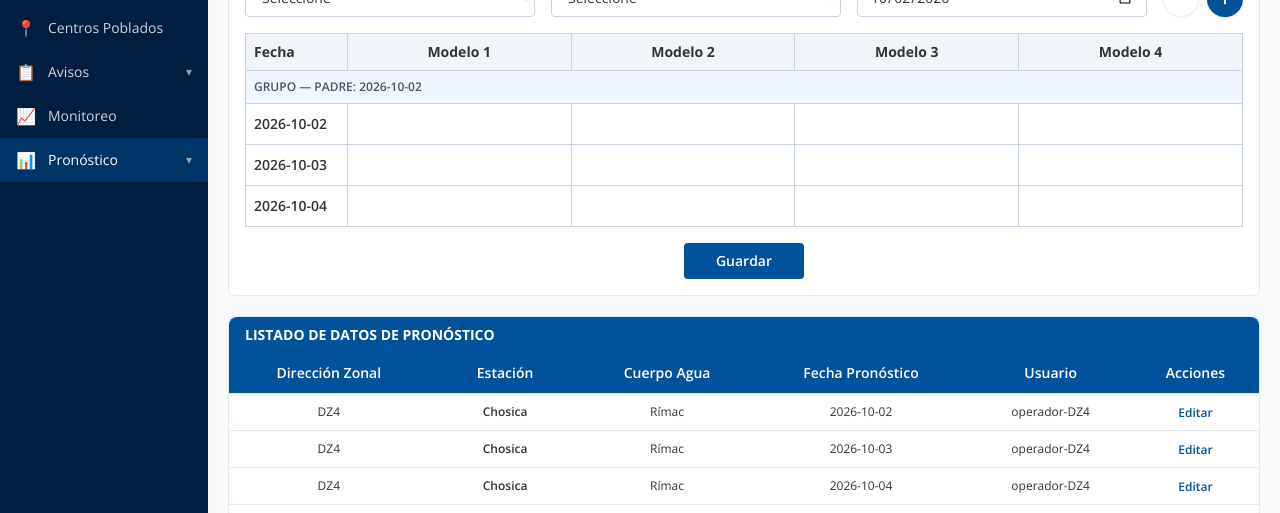
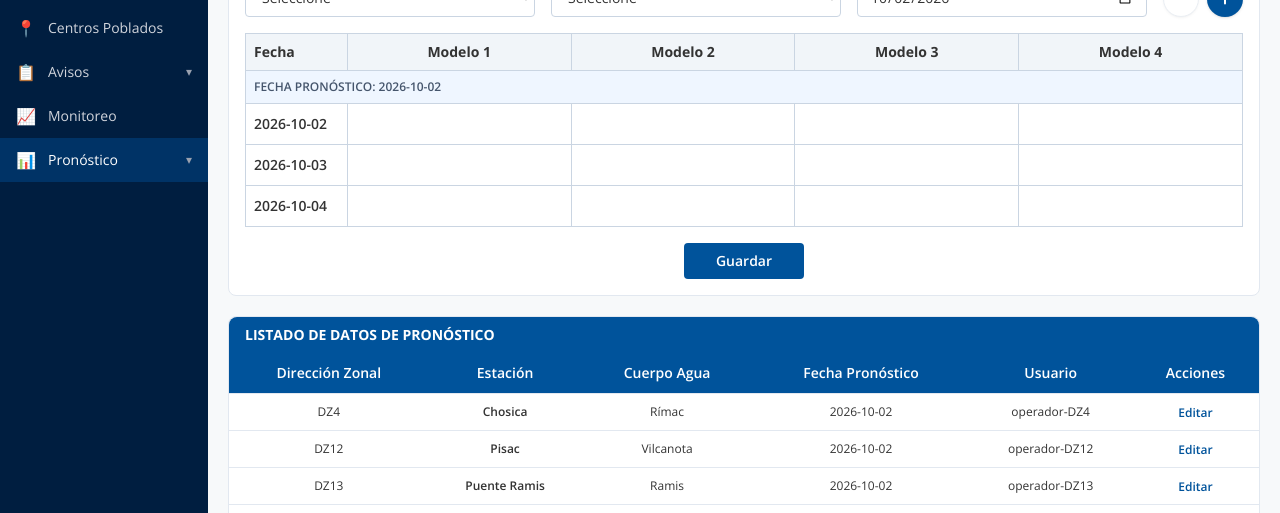
Before and after one commit to franklinsilva99/senamhi-hidrologia-dashboard, a Next.js app: page /admin/pronostico in a window 1280 px wide. Shown: the part 287-800 px from the top of the page. Built offline with nearby package versions, Linux system fonts and the light colour scheme.

Commit message:
feat(pronostico): listado agrupado por fecha padre y edicion del grupo completo

```diff
--- a/app/admin/pronostico/page.tsx
+++ b/app/admin/pronostico/page.tsx
@@ -57,8 +57,8 @@ export default function AdminPronosticoPage() {
   const [inputs, setInputs] = useState<ForecastInput[]>([]);
   const [fecha, setFecha] = useState<string>(ANCHOR);
   const [extraGrupos, setExtraGrupos] = useState(0);
-  const [editing, setEditing] = useState<{ stationId: string; fecha: string } | null>(null);
-  const [editModelos, setEditModelos] = useState<Record<number, string>>({});
+  const [editing, setEditing] = useState<{ stationId: string; padre: string; fechas: string[] } | null>(null);
+  const [editModelos, setEditModelos] = useState<Record<string, Record<number, string>>>({});
 
   useEffect(() => {
     // eslint-disable-next-line react-hooks/set-state-in-effect -- hidratación desde localStorage (sistema externo)
@@ -80,6 +80,30 @@ export default function AdminPronosticoPage() {
     () => new Map(inputs.map((i) => [`${i.stationId}|${i.fecha}`, i.usuario])),
     [inputs]
   );
+
+  // Padre por (estación|fecha), para agrupar el listado.
+  const padrePorKey = useMemo(() => {
+    const m = new Map<string, string>();
+    for (const i of inputs) {
+      if (i.padre) m.set(`${i.stationId}|${i.fecha}`, i.padre);
+    }
+    return m;
+  }, [inputs]);
+
+  // Listado agrupado: una fila por (estación, padre), con las fechas del grupo.
+  const listadoAgrupado = useMemo(() => {
+    const m = new Map<string, { stationId: string; padre: string; fechas: string[] }>();
+    for (const fd of diario) {
+      const padre = padrePorKey.get(`${fd.stationId}|${fd.fecha}`) ?? fd.fecha;
+      const key = `${fd.stationId}|${padre}`;
+      if (!m.has(key)) m.set(key, { stationId: fd.stationId, padre, fechas: [] });
+      m.get(key)!.fechas.push(fd.fecha);
+    }
+    const out = [...m.values()];
+    out.sort((a, b) => a.padre.localeCompare(b.padre) || a.stationId.localeCompare(b.stationId));
+    for (const g of out) g.fechas.sort();
+    return out;
+  }, [diario, padrePorKey]);
 
   // Valores guardados por (estación|fecha|modelo) para precargar las celdas.
   const guardadoPorCelda = useMemo(() => {
@@ -119,38 +143,43 @@ export default function AdminPronosticoPage() {
   // Quita el último grupo agregado (nunca baja de 0, el grupo de la fecha siempre queda).
   const quitarGrupo = () => setExtraGrupos((n) => Math.max(0, n - 1));
 
-  // Abre el modal de edición con los modelos guardados de una fecha.
-  const abrirEditar = (stationId: string, fecha: string) => {
-    const valores: Record<number, string> = {};
+  // Abre el modal de edición con los modelos guardados de todo el grupo (3 días).
+  const abrirEditar = (stationId: string, padre: string) => {
+    const fechas = grupoDesde(padre).fechas;
+    const valores: Record<string, Record<number, string>> = {};
+    for (const f of fechas) {
+      valores[f] = {};
       for (const i of inputs) {
-      if (i.stationId !== stationId || i.fecha !== fecha) continue;
+        if (i.stationId !== stationId || i.fecha !== f) continue;
         const idx = MODELOS.indexOf(i.modelo);
-      if (idx >= 0) valores[idx] = String(i.valor);
+        if (idx >= 0) valores[f][idx] = String(i.valor);
+      }
     }
     setEditModelos(valores);
-    setEditing({ stationId, fecha });
+    setEditing({ stationId, padre, fechas });
   };
 
-  // Guarda la edición sobrescribiendo los modelos de esa fecha.
+  // Guarda la edición sobrescribiendo los modelos de los días del grupo.
   const guardarEdicion = () => {
     if (!editing) return;
     const nuevos: ForecastInput[] = [];
-    const padre =
-      inputs.find((i) => i.stationId === editing.stationId && i.fecha === editing.fecha)?.padre ??
-      grupoContiene(editing.fecha).padre;
+    for (const f of editing.fechas) {
+      const celdas = editModelos[f];
+      if (!celdas) continue;
       for (let idx = 0; idx < 4; idx++) {
-      const raw = editModelos[idx];
+        const raw = celdas[idx];
         if (raw == null || raw.trim() === "") continue;
         const valor = parseFloat(raw);
         if (isNaN(valor)) continue;
         nuevos.push({
           stationId: editing.stationId,
-        fecha: editing.fecha,
+          fecha: f,
           modelo: MODELOS[idx],
           valor,
           usuario: "operador-DZ",
-        padre,
+          padre: editing.padre,
         });
+      }
     }
     if (nuevos.length > 0) appendForecastInputs(nuevos);
     setDiario(getForecastDiario());
@@ -317,7 +346,7 @@ export default function AdminPronosticoPage() {
                       <Fragment key={g.padre}>
                         <tr className="bg-blue-50">
                           <td colSpan={5} className="p-2 border border-slate-300 text-left font-semibold text-xs uppercase text-slate-600">
-                            Grupo — Padre: {g.padre}
+                            Fecha Pronóstico: {g.padre}
                           </td>
                         </tr>
                         {g.fechas.map((f) => {
@@ -390,19 +419,19 @@ export default function AdminPronosticoPage() {
                   </tr>
                 </thead>
                 <tbody className="text-center">
-                  {diario.map((fd) => {
-                    const st = stations.find((s) => s.id === fd.stationId);
-                    const usuario = usuarioPorKey.get(`${fd.stationId}|${fd.fecha}`) ?? USUARIO.usuario;
+                  {listadoAgrupado.map((g) => {
+                    const st = stations.find((s) => s.id === g.stationId);
+                    const usuario = usuarioPorKey.get(`${g.stationId}|${g.fechas[0]}`) ?? USUARIO.usuario;
                     return (
-                      <tr key={`${fd.stationId}-${fd.fecha}`} className="border-t border-slate-200 hover:bg-slate-50">
+                      <tr key={`${g.stationId}-${g.padre}`} className="border-t border-slate-200 hover:bg-slate-50">
                         <td className="p-2 text-xs">{st?.dz ?? "—"}</td>
-                        <td className="p-2 font-semibold text-xs">{st?.estacion ?? fd.stationId}</td>
+                        <td className="p-2 font-semibold text-xs">{st?.estacion ?? g.stationId}</td>
                         <td className="p-2 text-xs">{st?.rio ?? "—"}</td>
-                        <td className="p-2 text-xs">{fd.fecha}</td>
+                        <td className="p-2 text-xs">{g.padre}</td>
                         <td className="p-2 text-xs">{usuario}</td>
                         <td className="p-2">
                           <button
-                            onClick={() => abrirEditar(fd.stationId, fd.fecha)}
+                            onClick={() => abrirEditar(g.stationId, g.padre)}
                             className="text-xs font-semibold text-[#00539b] hover:underline"
                           >
                             Editar
@@ -432,24 +461,42 @@ export default function AdminPronosticoPage() {
       {/* Modal de edición de pronóstico */}
       {editing && (
         <div className="fixed inset-0 z-50 flex items-center justify-center bg-black/40 p-4">
-          <div className="bg-white rounded-lg shadow-xl w-full max-w-md p-5">
+          <div className="bg-white rounded-lg shadow-xl w-full max-w-lg p-5">
             <h3 className="text-sm font-bold uppercase text-slate-700 mb-1">Editar pronóstico</h3>
             <p className="text-xs text-slate-500 mb-3">
-              {stations.find((s) => s.id === editing.stationId)?.estacion ?? editing.stationId} — {editing.fecha}
+              {stations.find((s) => s.id === editing.stationId)?.estacion ?? editing.stationId} — Padre: {editing.padre}
             </p>
-            <div className="space-y-2">
-              {MODELOS.map((m, idx) => (
-                <div key={m} className="flex items-center gap-3">
-                  <label className="w-20 text-xs text-slate-500">{m}</label>
+            <div className="overflow-x-auto">
+              <table className="w-full text-sm border border-slate-200">
+                <thead>
+                  <tr className="bg-slate-100 text-xs text-slate-600">
+                    <th className="p-2 border border-slate-200 text-left">Fecha</th>
+                    {MODELOS.map((m) => (
+                      <th key={m} className="p-2 border border-slate-200 text-center font-normal">{m}</th>
+                    ))}
+                  </tr>
+                </thead>
+                <tbody>
+                  {editing.fechas.map((f) => (
+                    <tr key={f}>
+                      <td className="p-2 border border-slate-200 font-semibold text-xs">{f}</td>
+                      {[0, 1, 2, 3].map((idx) => (
+                        <td key={idx} className="p-1 border border-slate-200">
                           <input
                             type="number"
                             step="0.1"
-                    value={editModelos[idx] ?? ""}
-                    onChange={(e) => setEditModelos((p) => ({ ...p, [idx]: e.target.value }))}
-                    className="w-full border border-slate-300 rounded px-3 py-2 text-sm"
+                            value={editModelos[f]?.[idx] ?? ""}
+                            onChange={(e) =>
+                              setEditModelos((p) => ({ ...p, [f]: { ...p[f], [idx]: e.target.value } }))
+                            }
+                            className="w-full border border-slate-300 rounded px-2 py-1.5 text-center text-sm focus:outline-none focus:ring-1 focus:ring-blue-400"
                           />
-                </div>
+                        </td>
                       ))}
+                    </tr>
+                  ))}
+                </tbody>
+              </table>
             </div>
             <div className="flex justify-end gap-2 mt-5">
               <button
```
Lines whose indentation alone changed are shown as unchanged.
